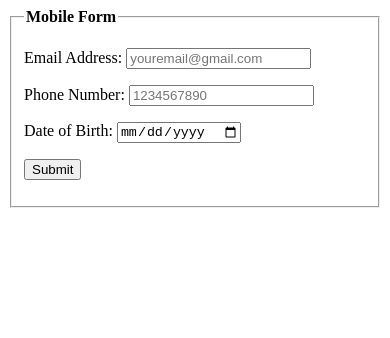
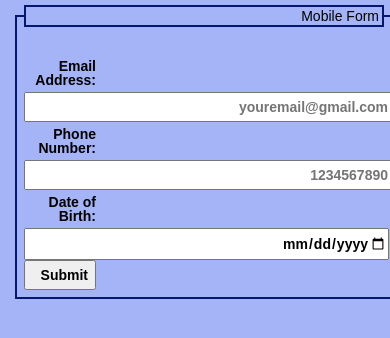
Before and after one commit to dkolov84/itmd362_lab2, a plain HTML site: page index.html in a window 390 px wide. Drawn offline with Linux system fonts and the light colour scheme.

Commit message:
added media queries

```diff
--- a/index.html
+++ b/index.html
@@ -23,7 +23,7 @@ Written by Deborah Barndt-->
   <title>Lab 2: Mobile Form</title>
   <meta charset="utf-8" />
   <meta name="viewport" content="width=device-width,initial-scale=1.0,shrink-to-fit=no" />
-  <link rel="stylesheet" media="screen and (max-width: 600px) and min-width: (min-width: 480px)" href="screen.css" />
+  <link rel="stylesheet" href="screen.css" />
 </head>
 <body>
   <form method="get" action="#null">
--- a/screen.css
+++ b/screen.css
@@ -261,3 +261,33 @@ label, input {
   text-align: right;
   font-weight: bold;
 }
+
+/* Mobile first queries */
+@media (max-width: 480px) {
+  form {
+    margin: 0 0 15px 0;
+  }
+  form > label,
+  legend {
+	  width: 100%;
+    float: none;
+    margin: 0 0 5px 0;
+  }
+
+  form > fieldset {
+    width: 100%;
+    float: none;
+  }
+  input[type=email],
+  input[type=text],
+  input[type=date],
+  select {
+    width: 100%;
+  }
+}
+@media (min-width: 1200px) {
+  form > label,
+	legend {
+  	text-align: right;
+  }
+}
```
